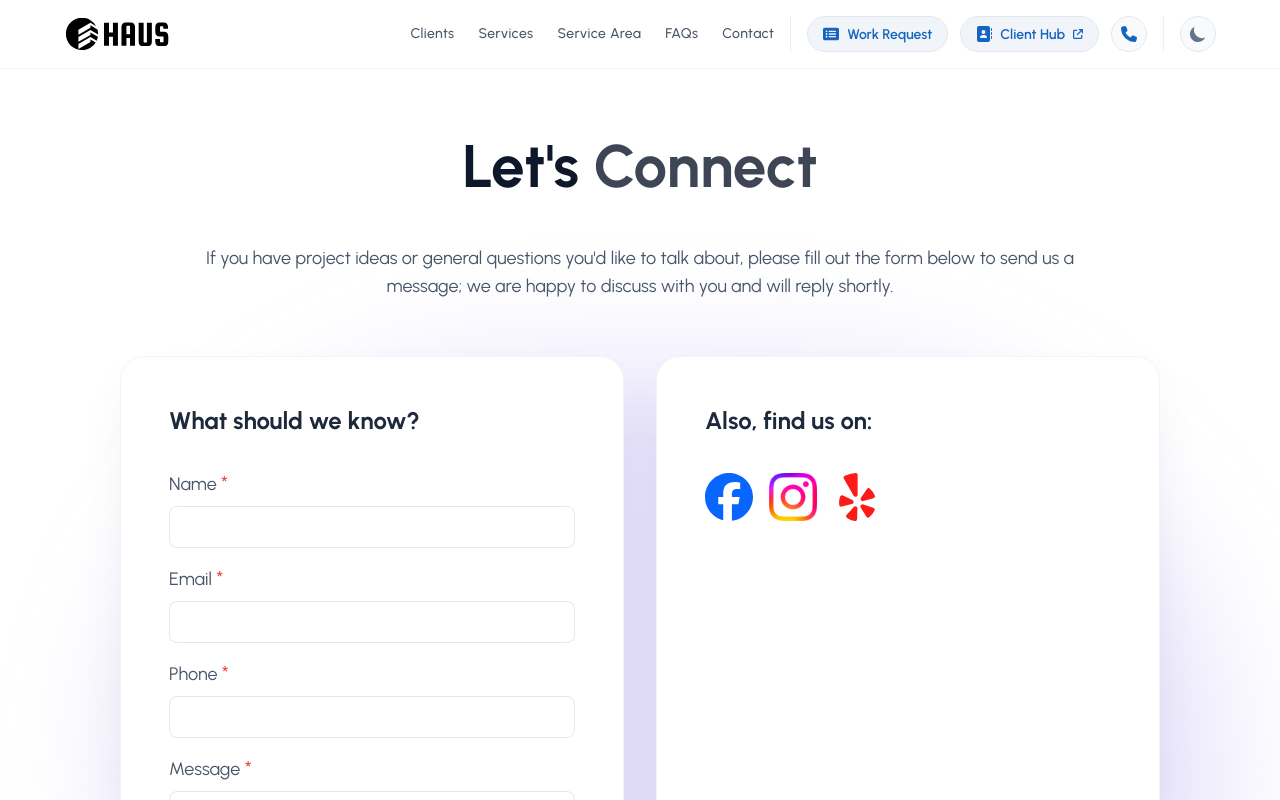
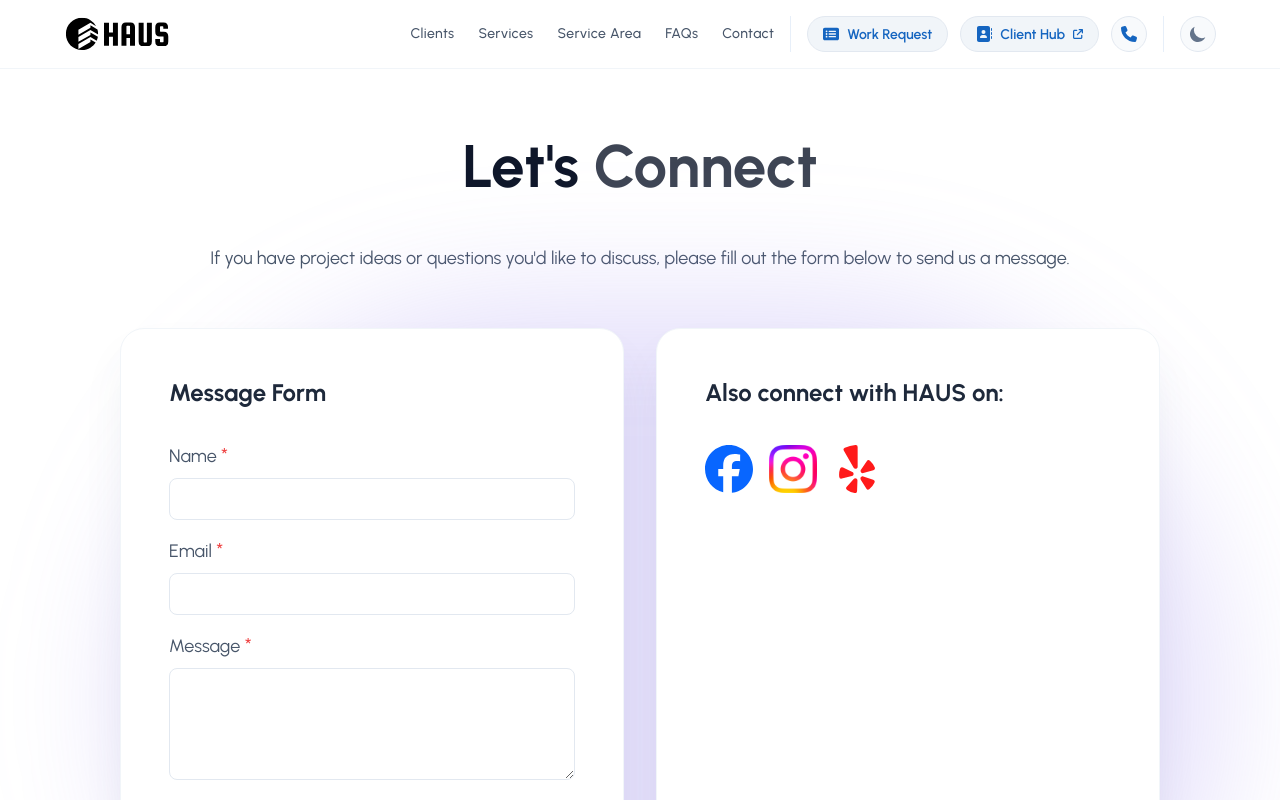
Before and after one commit to ben-v/haus, a React (Vite) app: page /contact in a window 1280 px wide. Shown: the top 800 px of the page. Built offline with nearby package versions, Linux system fonts and the light colour scheme.

Commit message:
Wired up contact us form.

```diff
--- a/package.json
+++ b/package.json
@@ -10,9 +10,11 @@
     "preview": "vite preview"
   },
   "dependencies": {
+    "@emailjs/browser": "^4.3.3",
     "html-react-parser": "^5.1.10",
     "react": "^18.2.0",
     "react-dom": "^18.2.0",
+    "react-hot-toast": "^2.4.1",
     "react-router-dom": "^6.22.3",
     "react-router-hash-link": "^2.4.3",
     "react-toggle": "^4.1.3",
--- a/src/pages/contact/index.tsx
+++ b/src/pages/contact/index.tsx
@@ -1,4 +1,4 @@
-import { useContext } from "react";
+import { useContext, useState } from "react";
 
 import { Link } from "react-router-dom"
 import { HashLink } from "react-router-hash-link"
@@ -16,43 +16,106 @@ import PngInstagramColor from "../../../public/images/instagram-color.png";
 import ContentBackground from "../../components/effects/ContentBackground"
 import SvgPaperPlaneSolid from "../../components/images/icons/SvgPaperPlaneSolid"
 
+import emailjs from "@emailjs/browser";
+import toast, { Toaster } from 'react-hot-toast';
+
 const fullConfig = resolveConfig(tailwindConfig)
 
 const ContactPage = () => {
   const { theme, } = useContext(ThemeContext);
+
+  const [mailData, setMailData] = useState({
+    name: "",
+    email: "",
+    message: "",
+  });
+
+  const { name, email, message } = mailData;
+  const onChangeHandler = (e: any) => setMailData({ ...mailData, [e.currentTarget.name]: e.currentTarget.value });
+  const onSubmitHandler = (e: React.FormEvent<HTMLFormElement>) => {
+    e.preventDefault();
+
+    // Dismiss any lingering toast message.
+    toast.dismiss();
+
+    if (name.length === 0 || email.length === 0 || message.length === 0) {
+      toast.dismiss();
+      toast.error("All fields are required. Please try again.")
+    } else {
+      toast.promise(
+        emailjs
+          .send(
+            "service_0dzhd2z",  // service id
+            "template_3t0snwh", // template id
+            mailData,
+            "cGpfsTEjddquOdhTO" // public api key
+          ), {
+            loading: "Sending message...",
+            success: (data) => {
+              setMailData({ name: "", email: "", message: "" });
+              console.log('SEND MESSAGE SUCCESS!', data.status, data.text);
+              return "Message sent!";
+            },
+            error: (err) => {
+              console.log('SEND MESSAGE FAILED...', err);
+              return "Send message failed! Please check fields and try again."
+            }
+        },
+        {
+          style: {
+            minWidth: '390px',
+          }
+        }
+      );
+    }
+  };
 
   return (
     <PageSection id="contact">
       <PageHeader
         titlePartA="Let's"
         titlePartB=" Connect"
-        Description="If you have project ideas or general questions you'd like to talk about, please fill out the form below to send us a message; we are happy to discuss with you and will reply shortly." />
+        Description="If you have project ideas or questions you'd like to discuss, please fill out the form below to send us a message." />
       <div className="relative grid gap-12 sm:mx-auto sm:max-w-lg lg:max-w-max lg:grid-cols-2">
         <ContentBackground />
         <RounderCornerContainer>
-          <CardHeader title="What should we know?" />
-          <form action="" className="w-auto">
+          <CardHeader title="Message Form" />
+          <form onSubmit={onSubmitHandler} className="w-auto">
             <div className="relative">
               <div className="mt-8 mb-6 space-y-4">
                 <div>
                   <label htmlFor="name" className="mb-2 block text-gray-600 dark:text-gray-300 text-lg">Name <span className="text-xl text-red-500 dark:text-red-400">*</span></label>
-                  <input type="text" name="name" id="name" className="peer block w-full rounded-lg border border-gray-200 bg-transparent px-4 py-2 text-gray-600 transition-shadow duration-300 invalid:ring-2 invalid:ring-red-400 focus:ring-2 dark:border-gray-700" />
+                  <input
+                    id="name"
+                    name="name"
+                    onChange={(e) => onChangeHandler(e)}
+                    value={name}
+                    type="text"
+                    autoComplete="given-name"
+                    className="peer block w-full rounded-lg border border-gray-200 bg-transparent px-4 py-2 text-gray-600 transition-shadow duration-300 invalid:ring-2 invalid:ring-red-400 focus:ring-2 dark:border-gray-700" />
                   <span className="mt-1 hidden text-sm text-red-500 peer-invalid:block">Helper</span>
                 </div>
                 <div>
                   <label htmlFor="email" className="mb-2 block text-gray-600 dark:text-gray-300 text-lg">Email <span className="text-xl text-red-500 dark:text-red-400">*</span></label>
-                  <input type="email" name="email" id="email" className="peer block w-full rounded-lg border border-gray-200 bg-transparent px-4 py-2 text-gray-600 transition-shadow duration-300 invalid:ring-2 invalid:ring-red-400 focus:ring-2 dark:border-gray-700" />
+                  <input
+                    id="email"
+                    name="email"
+                    onChange={(e) => onChangeHandler(e)}
+                    value={email}
+                    type="email"
+                    autoComplete="email"
+                    className="peer block w-full rounded-lg border border-gray-200 bg-transparent px-4 py-2 text-gray-600 transition-shadow duration-300 invalid:ring-2 invalid:ring-red-400 focus:ring-2 dark:border-gray-700" />
                   <span className="mt-1 hidden text-sm text-red-500 peer-invalid:block">Helper</span>
                 </div>
                 <div>
-                  <label htmlFor="phone" className="mb-2 block text-gray-600 dark:text-gray-300 text-lg">Phone <span className="text-xl text-red-500 dark:text-red-400">*</span></label>
-                  <input type="tel" name="phone" id="phone" className="peer block w-full rounded-lg border border-gray-200 bg-transparent px-4 py-2 text-gray-600 transition-shadow duration-300 invalid:ring-2 invalid:ring-red-400 focus:ring-2 dark:border-gray-700" />
-                  <span className="mt-1 hidden text-sm text-red-500 peer-invalid:block">Helper</span>
-                </div>
-                <div>
-                  <label htmlFor="company" className="mb-2 block text-gray-600 dark:text-gray-300 text-lg">Message <span className="text-xl text-red-500 dark:text-red-400">*</span></label>
-                  <textarea name="message" id="message" className="peer block h-28 w-full rounded-lg border border-gray-200 bg-transparent px-4 py-2 text-gray-600 transition-shadow duration-300 invalid:ring-2 invalid:ring-red-400 focus:ring-2 dark:border-gray-700"></textarea>
-
+                  <label htmlFor="message" className="mb-2 block text-gray-600 dark:text-gray-300 text-lg">Message <span className="text-xl text-red-500 dark:text-red-400">*</span></label>
+                  <textarea
+                    id="message"
+                    name="message"
+                    onChange={(e) => onChangeHandler(e)}
+                    value={message}
+                    defaultValue={""}
+                    className="peer block h-28 w-full rounded-lg border border-gray-200 bg-transparent px-4 py-2 text-gray-600 transition-shadow duration-300 invalid:ring-2 invalid:ring-red-400 focus:ring-2 dark:border-gray-700"></textarea>
                   <span className="mt-1 hidden text-sm text-red-500 peer-invalid:block">Helper</span>
                 </div>
               </div>
@@ -70,7 +133,7 @@ const ContactPage = () => {
           </form>
         </RounderCornerContainer>
         <RounderCornerContainer>
-          <CardHeader title="Also, find us on:" />
+          <CardHeader title="Also connect with HAUS on:" />
           <div className="relative flex gap-4 pt-3">
             <Link to="https://www.facebook.com/haus.property.svcs" target="_blank" aria-label="facebook">
               {/* No need for a separate color image file for Yelp. Use generic and apply color. Got the Facebook "blue" color by color sampling in another app and applyling here via fill property. */}
@@ -88,7 +151,38 @@ const ContactPage = () => {
             </Link>
           </div>
         </RounderCornerContainer>
+        <Toaster
+          position="top-center"
+          toastOptions={{
+            // default options
+            duration: 120000,
 
+            // success toast options
+            success: {
+              iconTheme: {
+                primary: 'white',
+                secondary: 'green',
+              },
+              style: {
+                color: 'white',
+                background: 'green'
+              },
+              duration: 5000
+            },
+
+            // error toast options
+            error: {
+              iconTheme: {
+                primary: 'white',
+                secondary: 'red',
+              },
+              style: {
+                color: 'white',
+                background: 'red'
+              },
+              duration: 5000
+            },
+          }} />
       </div>
     </PageSection>
   )
--- a/src/pages/privacy/index.tsx
+++ b/src/pages/privacy/index.tsx
@@ -4,7 +4,7 @@ import PageHeader from "../../components/layouts/PageHeader"
 const PrivacyPage = () => {
     return (
       <PageSection id="privacy-policy">
-        <PageHeader titlePartA="Privacy Policy" Description="Last Updated On: April 2, 2024" titleAlignment="Left" descriptionAlignment="Left" />
+        <PageHeader titlePartA="Privacy Policy" Description="Last Updated On: April 2, 2024" />
       </PageSection>
     )
   }
--- a/src/pages/terms/index.tsx
+++ b/src/pages/terms/index.tsx
@@ -4,7 +4,7 @@ import PageHeader from "../../components/layouts/PageHeader"
 const TermsPage = () => {
     return (
       <PageSection id="terms">
-        <PageHeader titlePartA="Terms &amp; Conditions" Description="Last Updated On: April 13, 2024" titleAlignment="Left" descriptionAlignment="Left" />
+        <PageHeader titlePartA="Terms &amp; Conditions" Description="Last Updated On: April 13, 2024"/>
       </PageSection>
     )
   }
```
Also changed, not shown: 1 other file (tests, documents, lock files or other folders). Lines whose indentation alone changed are shown as unchanged.
